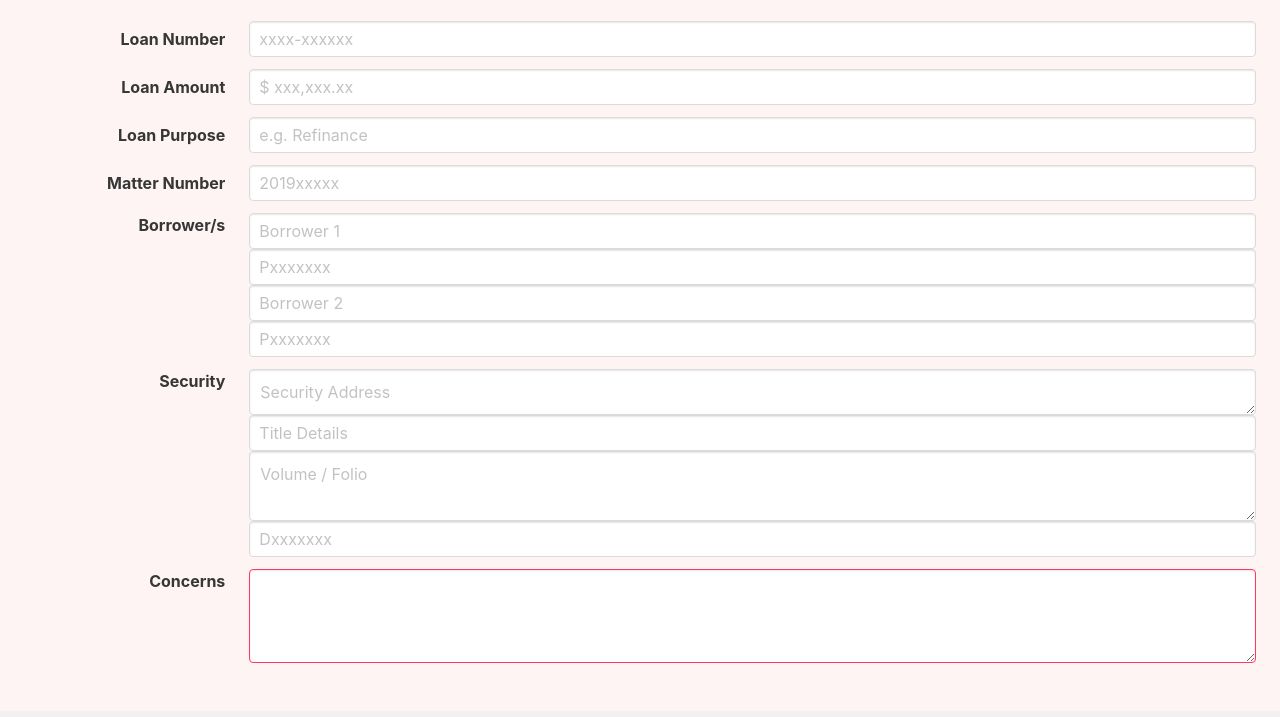
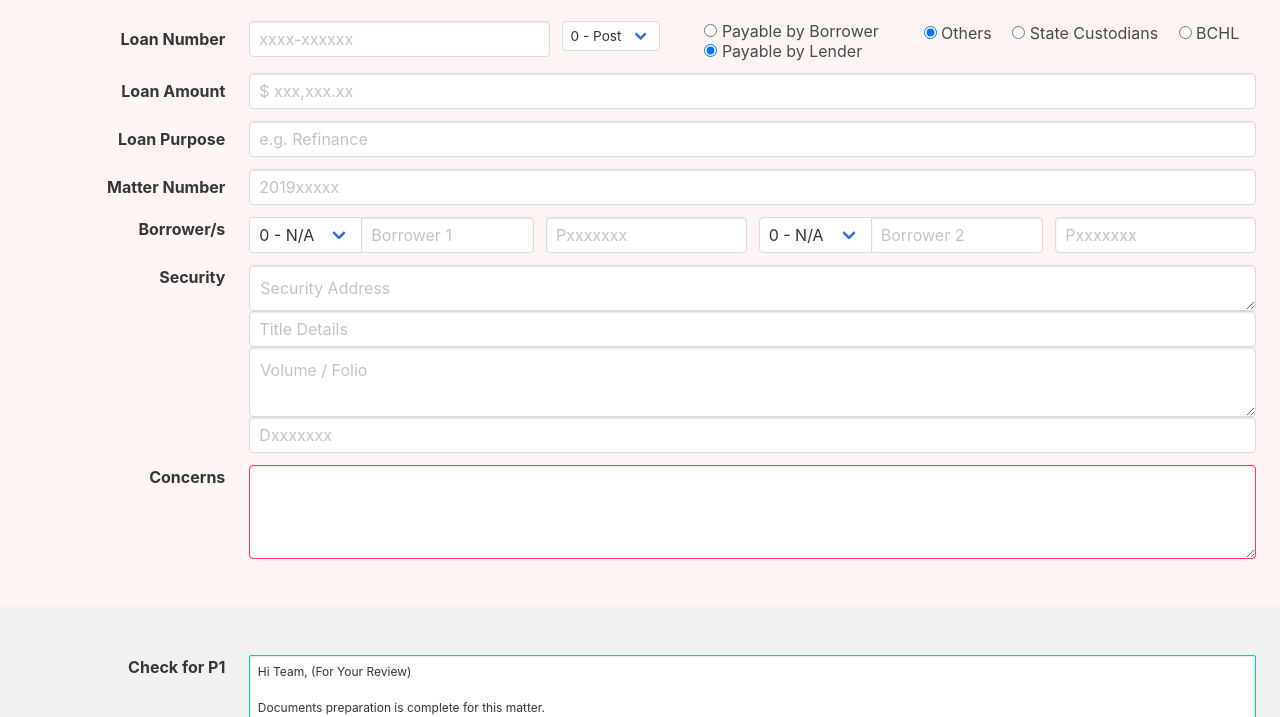
Before and after one commit to denzeltl/resi-prototype, a plain HTML site: page index.html in a window 1280 px wide. Shown: the part 83-800 px from the top of the page. Drawn offline with Linux system fonts and the light colour scheme.

Commit message:
Added delivery method and salutation

```diff
--- a/css/main.css
+++ b/css/main.css
@@ -5,3 +5,19 @@
 #email-templates {
     background-color: #f1f1f1;
 }
+
+.second-radio {
+    left: -8px;
+}
+
+.second-radios {
+    left: 8px;
+}
+
+.second-radioss {
+    left: 16px;
+}
+
+.horizontal {
+    display: inline-block !important;
+}
--- a/index.html
+++ b/index.html
@@ -40,6 +40,44 @@
           <div class="field">
             <div class="control">
               <input class="input" type="text" placeholder="xxxx-xxxxxx" />
+            </div>
+          </div>
+          <div class="field">
+            <div class="control">
+              <div class="select is-small">
+                <select>
+                  <option>0 - Post</option>
+                  <option>1 - Email</option>
+                </select>
+              </div>
+            </div>
+          </div>
+          <div class="field">
+            <div class="control">
+              <label class="radio">
+                <input type="radio" name="payableBy" />
+                Payable by Borrower
+              </label>
+              <label class="radio second-radio">
+                <input type="radio" name="payableBy" checked />
+                Payable by Lender
+              </label>
+            </div>
+          </div>
+          <div class="field">
+            <div class="control">
+              <label class="radio horizontal">
+                <input type="radio" name="lender" checked />
+                Others
+              </label>
+              <label class="radio horizontal second-radios">
+                <input type="radio" name="lender" />
+                State Custodians
+              </label>
+              <label class="radio horizontal second-radioss">
+                <input type="radio" name="lender" />
+                BCHL
+              </label>
             </div>
           </div>
         </div>
@@ -101,16 +139,46 @@
           <label class="label">Borrower/s</label>
         </div>
         <div class="field-body">
-          <div class="field">
+          <div class="field has-addons">
             <div class="control">
+              <div class="select">
+                <select>
+                  <option>0 - N/A</option>
+                  <option>1 - Mr</option>
+                  <option>2 - Mrs</option>
+                  <option>3 - Ms</option>
+                  <option>4 - Miss</option>
+                  <option>5 - Dr</option>
+                </select>
+              </div>
+            </div>
+            <div class="control is-expanded">
               <input class="input" type="text" placeholder="Borrower 1" />
             </div>
+          </div>
+          <div class="field">
             <div class="control">
               <input class="input" type="text" placeholder="Pxxxxxxx" />
             </div>
+          </div>
+          <div class="field has-addons">
             <div class="control">
+              <div class="select">
+                <select>
+                  <option>0 - N/A</option>
+                  <option>1 - Mr</option>
+                  <option>2 - Mrs</option>
+                  <option>3 - Ms</option>
+                  <option>4 - Miss</option>
+                  <option>5 - Dr</option>
+                </select>
+              </div>
+            </div>
+            <div class="control is-expanded">
               <input class="input" type="text" placeholder="Borrower 2" />
             </div>
+          </div>
+          <div class="field">
             <div class="control">
               <input class="input" type="text" placeholder="Pxxxxxxx" />
             </div>
@@ -215,5 +283,4 @@ Thank you,</textarea
       </div>
     </section>
   </body>
-
 </html>
```
Also changed, not shown: css/bulma.css, 1 other file.
